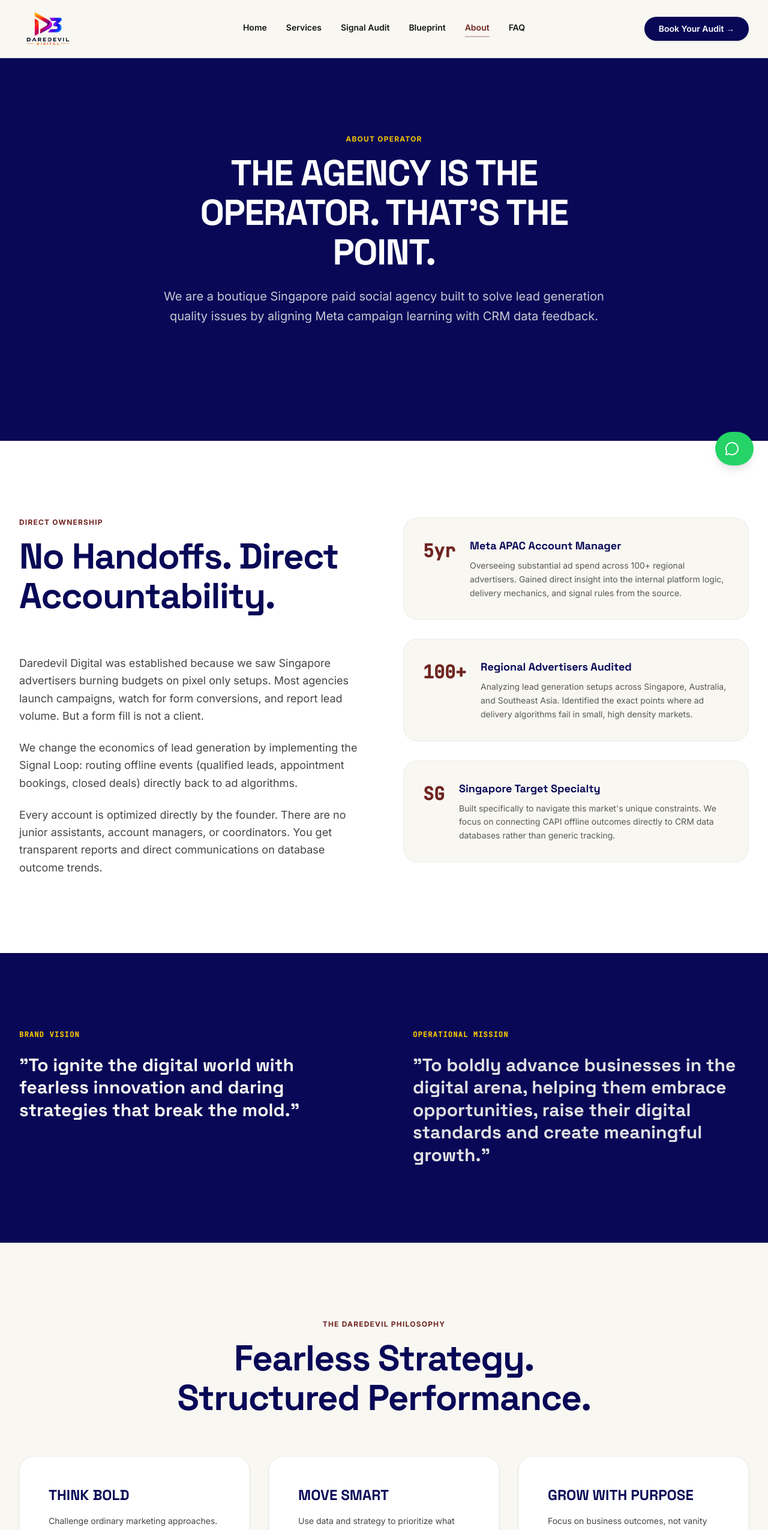
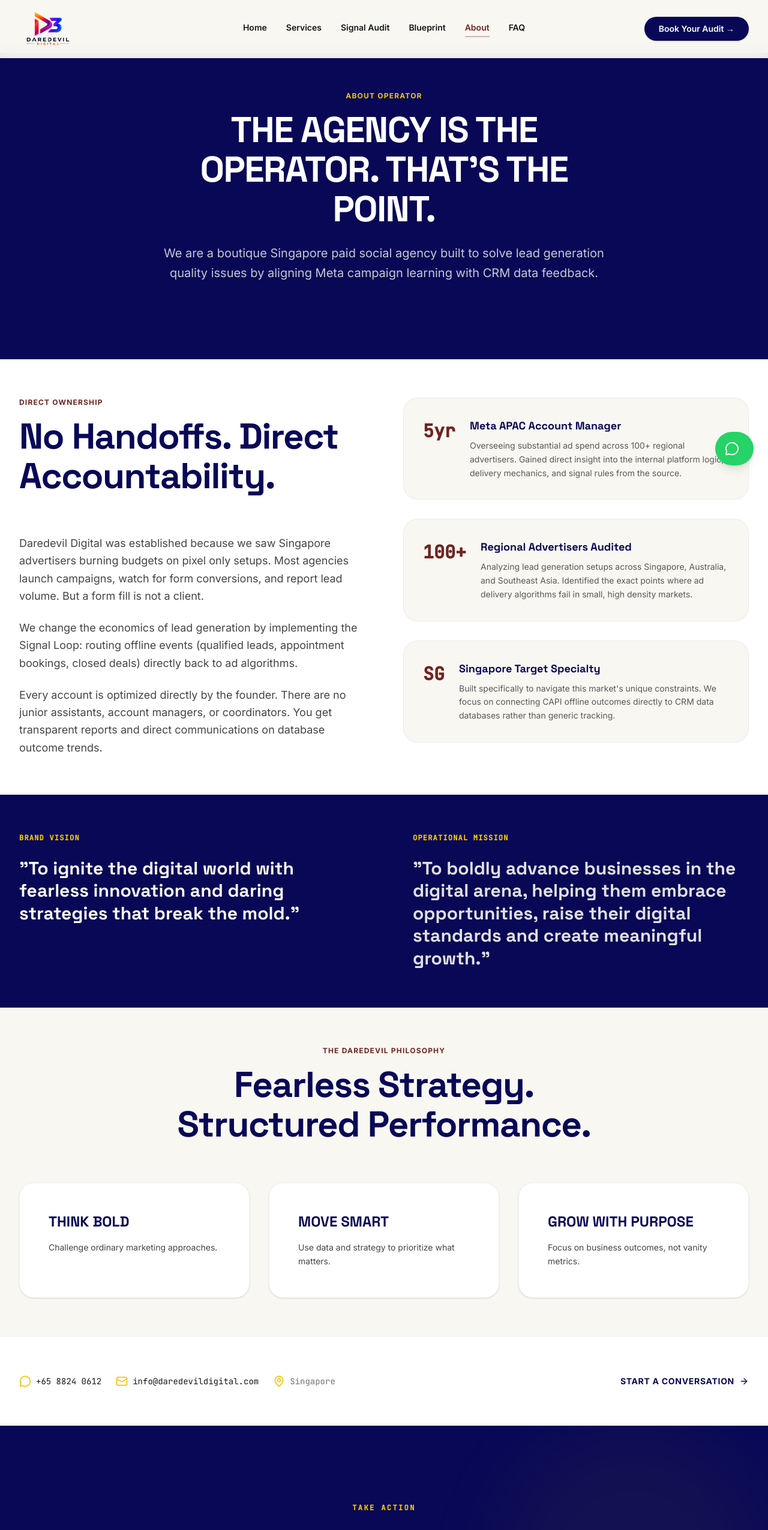
Before and after one commit to pruthvirajtarode/daredevildigital, a React (Vite) app: page /about in a window 1280 px wide. Shown: the top 2551 px of the page at 60% size. Built offline with nearby package versions, Linux system fonts and the light colour scheme.

Commit message:
Fix massive whitespace issues by handling header offset globally in Layout instead of manually per page

```diff
--- a/src/components/layout/Layout.tsx
+++ b/src/components/layout/Layout.tsx
@@ -14,7 +14,7 @@ export default function Layout({ children }: LayoutProps) {
     <div className="flex min-h-screen flex-col bg-brand-offwhite font-body text-brand-charcoal">
       <ScrollToHash />
       <Navbar />
-      <main className="flex-1">
+      <main className="flex-1 pt-[72px] lg:pt-[88px]">
         {children}
       </main>
       <Footer />
--- a/src/components/sections/Hero.tsx
+++ b/src/components/sections/Hero.tsx
@@ -3,7 +3,7 @@ import Button from '../ui/Button';
 
 export default function Hero() {
   return (
-    <section className="relative min-h-[90vh] flex items-center pt-24 lg:pt-28 pb-24 lg:pb-32 bg-brand-navy overflow-hidden border-b border-brand-charcoal/5">
+    <section className="relative min-h-[85vh] flex items-center py-16 lg:py-24 bg-brand-navy overflow-hidden border-b border-brand-charcoal/5">
 
 
       {/* Dynamic Animated Background */}
--- a/src/pages/About.tsx
+++ b/src/pages/About.tsx
@@ -26,13 +26,13 @@ export default function About() {
   ];
 
   return (
-    <div className="pt-24 min-h-screen bg-brand-offwhite">
+    <div className="min-h-screen bg-brand-offwhite">
       <SEO
         title="About"
         description="Learn about Daredevil Digital, a Singapore based digital marketing agency founded by a former Meta APAC account manager."
       />
       {/* Hero */}
-      <section className="py-24 lg:py-32 bg-brand-navy text-brand-offwhite">
+      <section className="py-12 lg:py-16 bg-brand-navy text-brand-offwhite">
         <div className="mx-auto max-w-7xl px-6 lg:px-8 text-center">
           <SectionHeading
             eyebrow="ABOUT OPERATOR"
@@ -46,7 +46,7 @@ export default function About() {
       </section>
 
       {/* Operator Story */}
-      <section className="py-24 lg:py-32 bg-brand-purewhite">
+      <section className="py-12 lg:py-16 bg-brand-purewhite">
         <div className="mx-auto max-w-7xl px-6 lg:px-8">
           <div className="grid grid-cols-1 lg:grid-cols-2 gap-16 items-start">
             <div>
@@ -89,7 +89,7 @@ export default function About() {
       </section>
 
       {/* Vision & Mission */}
-      <section className="py-24 lg:py-32 bg-brand-navy text-brand-offwhite">
+      <section className="py-12 lg:py-16 bg-brand-navy text-brand-offwhite">
         <div className="mx-auto max-w-7xl px-6 lg:px-8">
           <div className="grid grid-cols-1 lg:grid-cols-2 gap-24">
             <div>
@@ -113,7 +113,7 @@ export default function About() {
       </section>
 
       {/* The Pillars */}
-      <section className="py-24 lg:py-32 bg-brand-offwhite">
+      <section className="py-12 lg:py-16 bg-brand-offwhite">
         <div className="mx-auto max-w-7xl px-6 lg:px-8">
           <SectionHeading
             eyebrow="The Daredevil Philosophy"
--- a/src/pages/Contact.tsx
+++ b/src/pages/Contact.tsx
@@ -15,12 +15,12 @@ const FacebookIcon = ({ className }: { className?: string }) => (
 
 export default function Contact() {
   return (
-    <div className="pt-24 min-h-screen bg-brand-offwhite">
+    <div className="min-h-screen bg-brand-offwhite">
       <SEO
         title="Contact Us"
         description="Get in touch with Daredevil Digital. Let's discuss your business, your challenges, and build a digital strategy for growth in Singapore."
       />
-      <section className="py-24 lg:py-32 bg-brand-navy">
+      <section className="py-12 lg:py-16 bg-brand-navy">
         <div className="mx-auto max-w-7xl px-6 lg:px-8 text-center">
           <SectionHeading
             eyebrow="CONTACT US"
@@ -33,7 +33,7 @@ export default function Contact() {
         </div>
       </section>
 
-      <section className="py-24 lg:py-32 relative">
+      <section className="py-12 lg:py-16 relative">
         <div className="absolute top-0 left-0 w-full h-1/2 bg-brand-navy -z-10" />
         <div className="mx-auto max-w-7xl px-6 lg:px-8">
           <div className="grid grid-cols-1 lg:grid-cols-12 gap-16">
--- a/src/pages/ServiceDetail.tsx
+++ b/src/pages/ServiceDetail.tsx
@@ -25,7 +25,7 @@ export default function ServiceDetail() {
           description="A Singapore based marketing engineering service feeding CRM outcome data directly back to ad platform machine learning algorithms."
         />
         {/* Subpage Header */}
-        <section className="py-24 lg:py-32 bg-brand-navy text-brand-offwhite">
+        <section className="py-12 lg:py-16 bg-brand-navy text-brand-offwhite">
           <div className="mx-auto max-w-7xl px-6 lg:px-8 text-center">
             <SectionHeading
               eyebrow="SPECIALIZED SYSTEM"
@@ -70,13 +70,13 @@ export default function ServiceDetail() {
   }
 
   return (
-    <div className="pt-24 min-h-screen bg-brand-purewhite">
+    <div className="min-h-screen bg-brand-purewhite">
       <SEO
         title={service.title}
         description={service.description}
       />
       {/* Hero */}
-      <section className="py-24 lg:py-32 bg-brand-navy border-b border-brand-charcoal/5">
+      <section className="py-12 lg:py-16 bg-brand-navy border-b border-brand-charcoal/5">
         <div className="mx-auto max-w-7xl px-6 lg:px-8 text-center">
           <SectionHeading
             eyebrow={`SERVICE 0${service.id}`}
@@ -90,7 +90,7 @@ export default function ServiceDetail() {
       </section>
 
       {/* Challenge & Solution */}
-      <section className="py-24 lg:py-32 bg-brand-offwhite">
+      <section className="py-12 lg:py-16 bg-brand-offwhite">
         <div className="mx-auto max-w-7xl px-6 lg:px-8">
           <div className="grid grid-cols-1 lg:grid-cols-2 gap-16">
             <div>
@@ -110,7 +110,7 @@ export default function ServiceDetail() {
       </section>
 
       {/* What We Do / Capabilities details */}
-      <section className="py-24 lg:py-32">
+      <section className="py-12 lg:py-16">
         <div className="mx-auto max-w-7xl px-6 lg:px-8">
           <SectionHeading
             eyebrow="Capabilities"
--- a/src/pages/Services.tsx
+++ b/src/pages/Services.tsx
@@ -10,13 +10,13 @@ import { motion } from 'framer-motion';
 
 export default function Services() {
   return (
-    <div className="pt-24 min-h-screen bg-brand-purewhite">
+    <div className="min-h-screen bg-brand-purewhite">
       <SEO
         title="Services"
         description="Performance Marketing, Social Strategy, and Creative Execution for Singapore businesses."
       />
       {/* Hero */}
-      <section className="py-24 lg:py-32 bg-brand-navy text-brand-offwhite">
+      <section className="py-12 lg:py-16 bg-brand-navy text-brand-offwhite">
         <div className="mx-auto max-w-7xl px-6 lg:px-8 text-center">
           <SectionHeading
             eyebrow="OUR CAPABILITIES"
@@ -48,7 +48,7 @@ export default function Services() {
       </section>
 
       {/* 2. Core Agency Services list */}
-      <section className="py-24 lg:py-32">
+      <section className="py-12 lg:py-16">
         <div className="mx-auto max-w-7xl px-6 lg:px-8">
           <div className="max-w-3xl mb-16">
             <span className="block mb-4 text-xs font-mono font-bold tracking-[0.2em] text-brand-burgundy uppercase">
@@ -150,7 +150,7 @@ export default function Services() {
       </section>
 
       {/* 3. General Campaign Process */}
-      <section className="py-24 lg:py-32 bg-brand-navy text-brand-offwhite">
+      <section className="py-12 lg:py-16 bg-brand-navy text-brand-offwhite">
         <div className="mx-auto max-w-7xl px-6 lg:px-8">
           <SectionHeading
             eyebrow="OUR WORKFLOW"
--- a/src/pages/Work.tsx
+++ b/src/pages/Work.tsx
@@ -23,12 +23,12 @@ export default function Work() {
     : projects.filter(p => p.category === activeCategory);
 
   return (
-    <div className="pt-24 min-h-screen bg-brand-purewhite">
+    <div className="min-h-screen bg-brand-purewhite">
       <SEO
         title="Work"
         description="A showcase of our digital marketing capabilities, strategic thinking, and digital execution for Singapore businesses."
       />
-      <section className="py-24 lg:py-32 border-b border-brand-charcoal/5 bg-brand-offwhite">
+      <section className="py-12 lg:py-16 border-b border-brand-charcoal/5 bg-brand-offwhite">
         <div className="mx-auto max-w-7xl px-6 lg:px-8 text-center">
           <SectionHeading
             eyebrow="PORTFOLIO"
```
